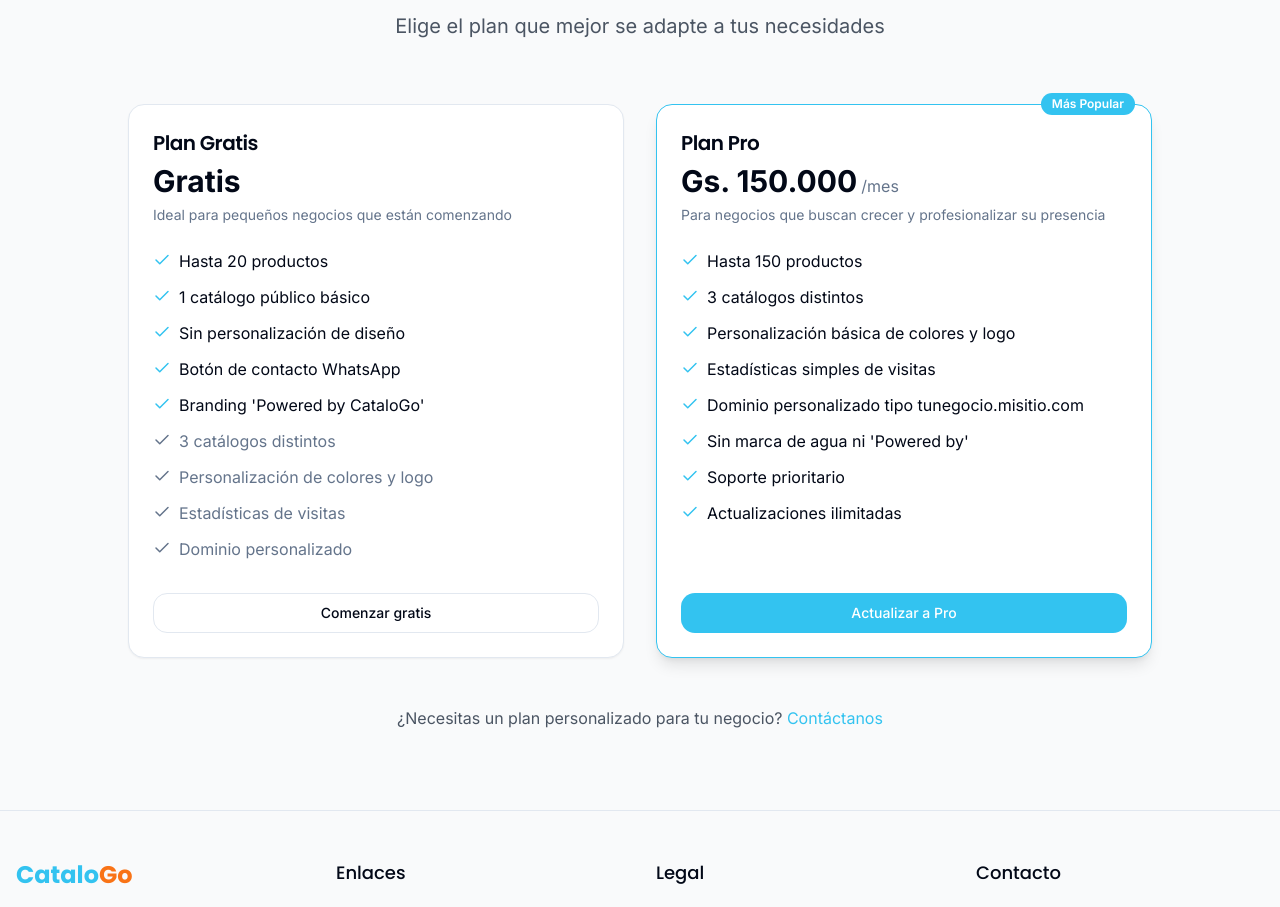
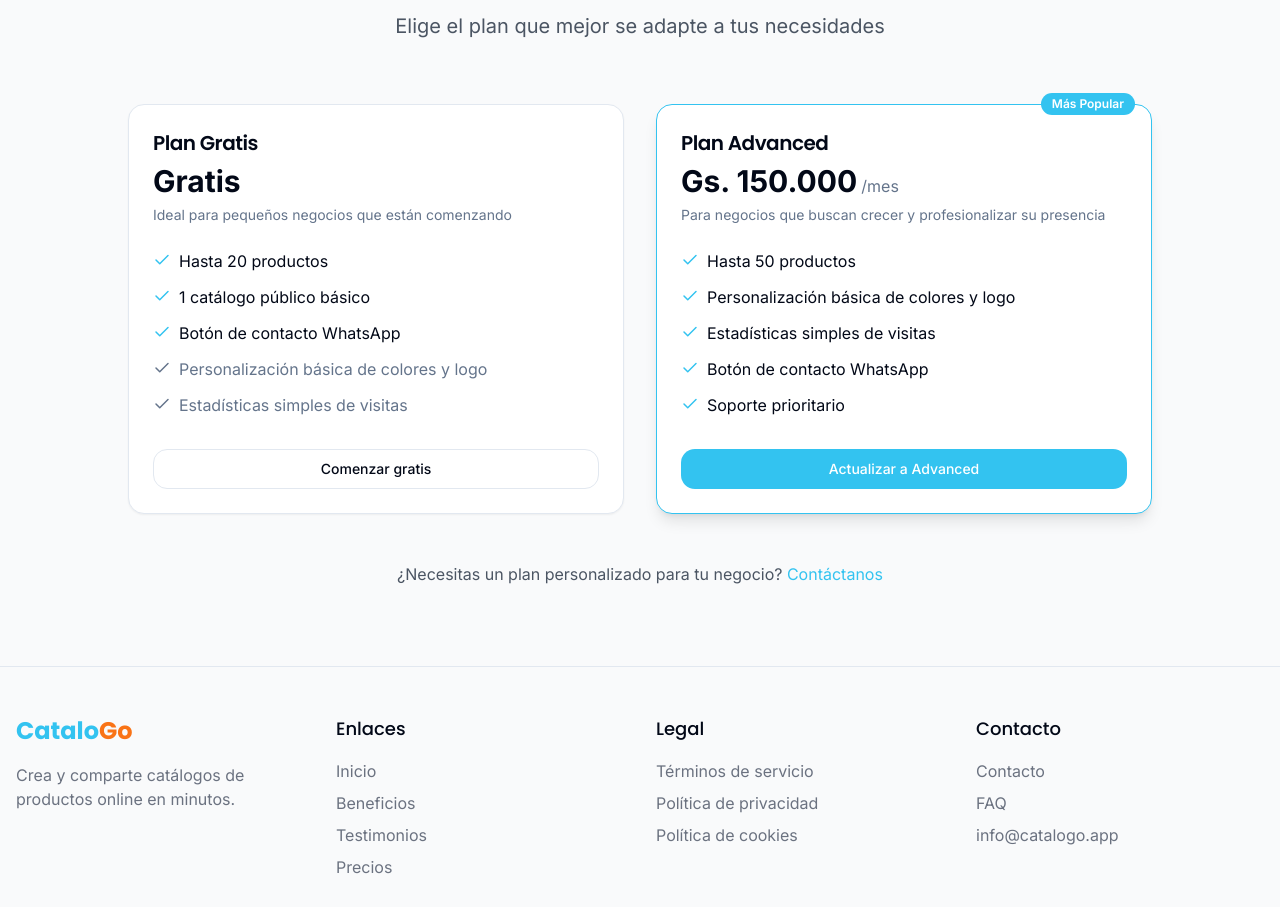
Before and after one commit to martindamian13/quick-catalog-creator, a React (Vite) app: page / in a window 1280 px wide. Shown: the part 1986-2893 px from the top of the page. Built offline with nearby package versions, Linux system fonts and the light colour scheme.

Commit message:
Refactor: Update pricing plans and features
Update the pricing plans and their features in the Pricing component.

```diff
--- a/src/components/home/Pricing.tsx
+++ b/src/components/home/Pricing.tsx
@@ -82,34 +82,27 @@ const Pricing: React.FC = () => {
       features: [
         { text: "Hasta 20 productos", included: true },
         { text: "1 catálogo público básico", included: true },
-        { text: "Sin personalización de diseño", included: true },
         { text: "Botón de contacto WhatsApp", included: true },
-        { text: "Branding 'Powered by CataloGo'", included: true },
-        { text: "3 catálogos distintos", included: false },
-        { text: "Personalización de colores y logo", included: false },
-        { text: "Estadísticas de visitas", included: false },
-        { text: "Dominio personalizado", included: false },
+        { text: "Personalización básica de colores y logo", included: false },
+        { text: "Estadísticas simples de visitas", included: false },
       ],
       ctaText: "Comenzar gratis",
       ctaLink: "/register",
       popular: false
     },
     {
-      name: "Plan Pro",
+      name: "Plan Advanced",
       price: "Gs. 150.000",
       description: "Para negocios que buscan crecer y profesionalizar su presencia",
       features: [
-        { text: "Hasta 150 productos", included: true },
-        { text: "3 catálogos distintos", included: true },
+        { text: "Hasta 50 productos", included: true },
         { text: "Personalización básica de colores y logo", included: true },
         { text: "Estadísticas simples de visitas", included: true },
-        { text: "Dominio personalizado tipo tunegocio.misitio.com", included: true },
-        { text: "Sin marca de agua ni 'Powered by'", included: true },
+        { text: "Botón de contacto WhatsApp", included: true },
         { text: "Soporte prioritario", included: true },
-        { text: "Actualizaciones ilimitadas", included: true },
       ],
-      ctaText: "Actualizar a Pro",
-      ctaLink: "/register?plan=pro",
+      ctaText: "Actualizar a Advanced",
+      ctaLink: "/register?plan=advanced",
       popular: true
     }
   ];
```
